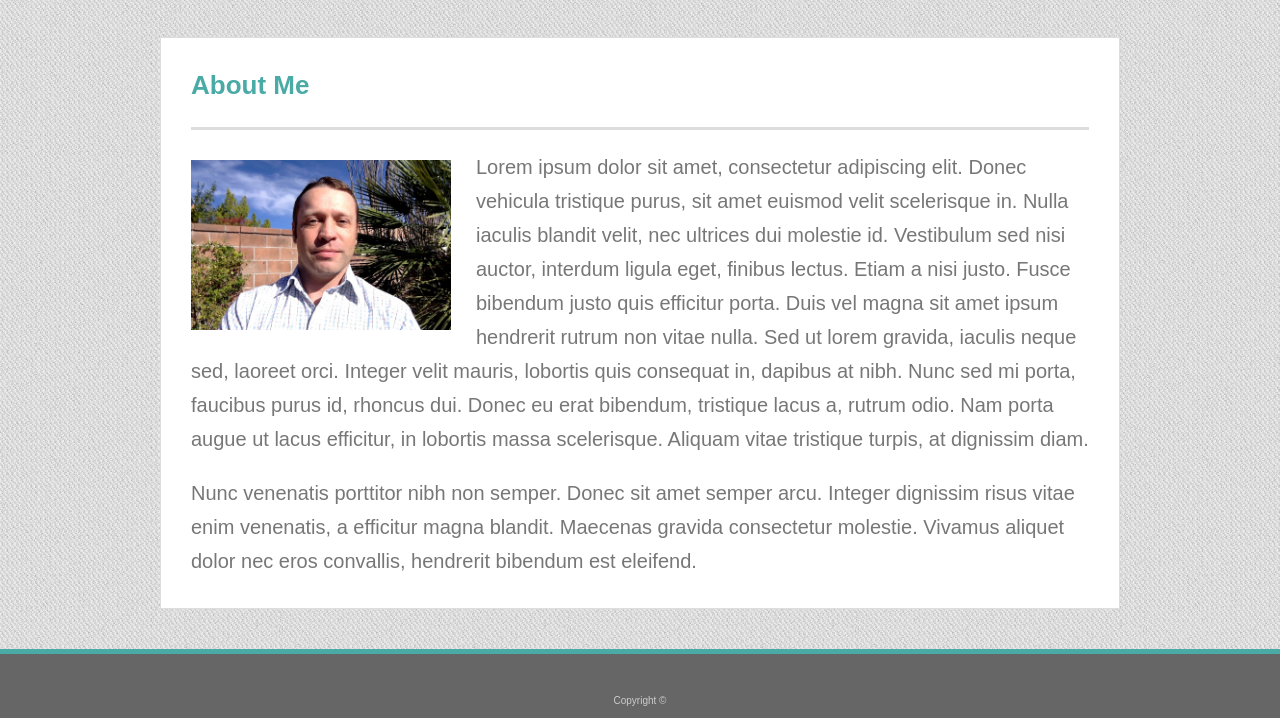
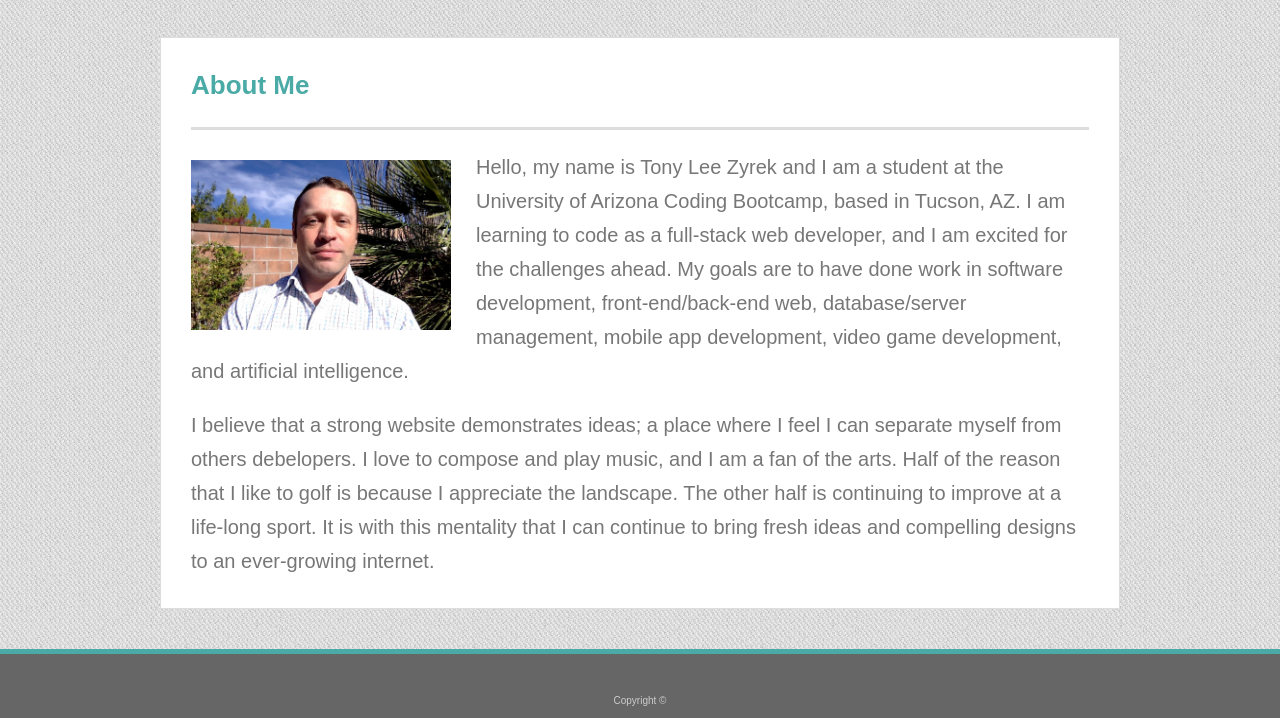
Before and after one commit to AZyrek24/Basic-Portfolio, a plain HTML site: page index.html in a window 1280 px wide. Shown: the part 93-811 px from the top of the page. Drawn offline with Linux system fonts and the light colour scheme.

Commit message:
added about me bio in index.html

```diff
--- a/index.html
+++ b/index.html
@@ -26,18 +26,10 @@
       <img src="assets/images/tony.jpg" alt="Tony Lee Zyrek" class="page-images">
 
       <p>
-        Lorem ipsum dolor sit amet, consectetur adipiscing elit. Donec vehicula tristique purus, sit amet euismod velit scelerisque
-        in. Nulla iaculis blandit velit, nec ultrices dui molestie id. Vestibulum sed nisi auctor, interdum ligula eget,
-        finibus lectus. Etiam a nisi justo. Fusce bibendum justo quis efficitur porta. Duis vel magna sit amet ipsum hendrerit
-        rutrum non vitae nulla. Sed ut lorem gravida, iaculis neque sed, laoreet orci. Integer velit mauris, lobortis quis
-        consequat in, dapibus at nibh. Nunc sed mi porta, faucibus purus id, rhoncus dui. Donec eu erat bibendum, tristique
-        lacus a, rutrum odio. Nam porta augue ut lacus efficitur, in lobortis massa scelerisque. Aliquam vitae tristique
-        turpis, at dignissim diam.
+        Hello, my name is Tony Lee Zyrek and I am a student at the University of Arizona Coding Bootcamp, based in Tucson, AZ.  I am learning to code as a full-stack web developer, and I am excited for the challenges ahead. My goals are to have done work in software development, front-end/back-end web, database/server management, mobile app development, video game development, and artificial intelligence.
       </p>
       <p>
-        Nunc venenatis porttitor nibh non semper. Donec sit amet semper arcu. Integer dignissim risus vitae enim venenatis, a efficitur
-        magna blandit. Maecenas gravida consectetur molestie. Vivamus aliquet dolor nec eros convallis, hendrerit bibendum
-        est eleifend.
+        I believe that a strong website demonstrates <em>ideas</em>; a place where I feel I can separate myself from others debelopers.  I love to compose and play music, and I am a fan of the arts.  Half of the reason that I like to golf is because I appreciate the landscape. The other half is continuing to improve at a life-long sport.  It is with this mentality that I can continue to bring fresh ideas and compelling designs to an ever-growing internet.
       </p>
 
     </div>
```
